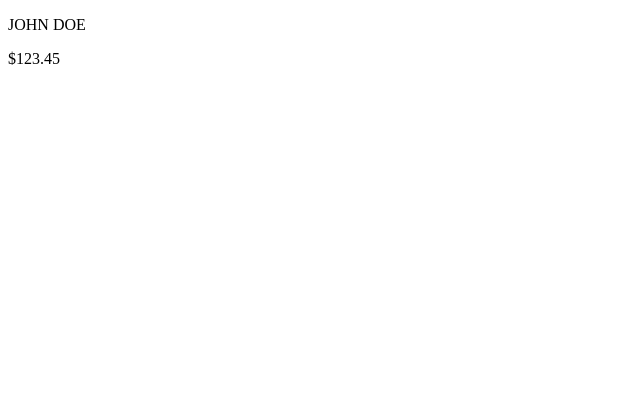
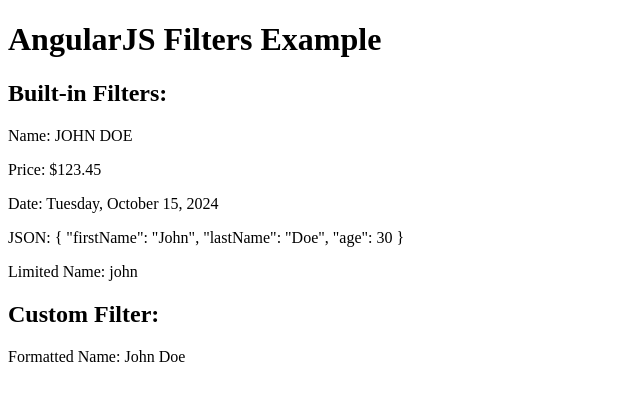
Before and after one commit to sudharson-c/web, a plain HTML site: page angular/filter.html in a window 1280 px wide. Shown: the whole page, without its empty margins (0-640 px from the left). Drawn offline with nearby package versions, Linux system fonts and the light colour scheme.

Commit message:
Update filter.html

```diff
--- a/angular/filter.html
+++ b/angular/filter.html
@@ -5,14 +5,34 @@
   <script src="https://ajax.googleapis.com/ajax/libs/angularjs/1.8.2/angular.min.js"></script>
 </head>
 <body ng-controller="FilterController">
-  <p ng-bind="name | uppercase"></p>
-  <p ng-bind="price | currency"></p>
+  <h1>AngularJS Filters Example</h1>
+
+  <h2>Built-in Filters:</h2>
+  <p>Name: <span ng-bind="name | uppercase"></span></p>
+  <p>Price: <span ng-bind="price | currency"></span></p>
+  <p>Date: <span ng-bind="today | date:'fullDate'"></span></p>
+  <p>JSON: <span ng-bind="data | json"></span></p>
+  <p>Limited Name: <span ng-bind="name | limitTo:4"></span></p>
+
+  <h2>Custom Filter:</h2>
+  <p>Formatted Name: <span ng-bind="name | capitalizeWords"></span></p>
+
   <script>
     angular.module('myApp', [])
       .controller('FilterController', ['$scope', function($scope) {
-        $scope.name = 'John Doe';
+        $scope.name = 'john doe';
         $scope.price = 123.45;
-      }]);
+        $scope.today = new Date();
+        $scope.data = { firstName: 'John', lastName: 'Doe', age: 30 };
+      }])
+      .filter('capitalizeWords', function() {
+        return function(input) {
+          if (!input) return '';
+          return input.replace(/\w\S*/g, function(txt) {
+            return txt.charAt(0).toUpperCase() + txt.substr(1).toLowerCase();
+          });
+        };
+      });
   </script>
 </body>
 </html>
```
